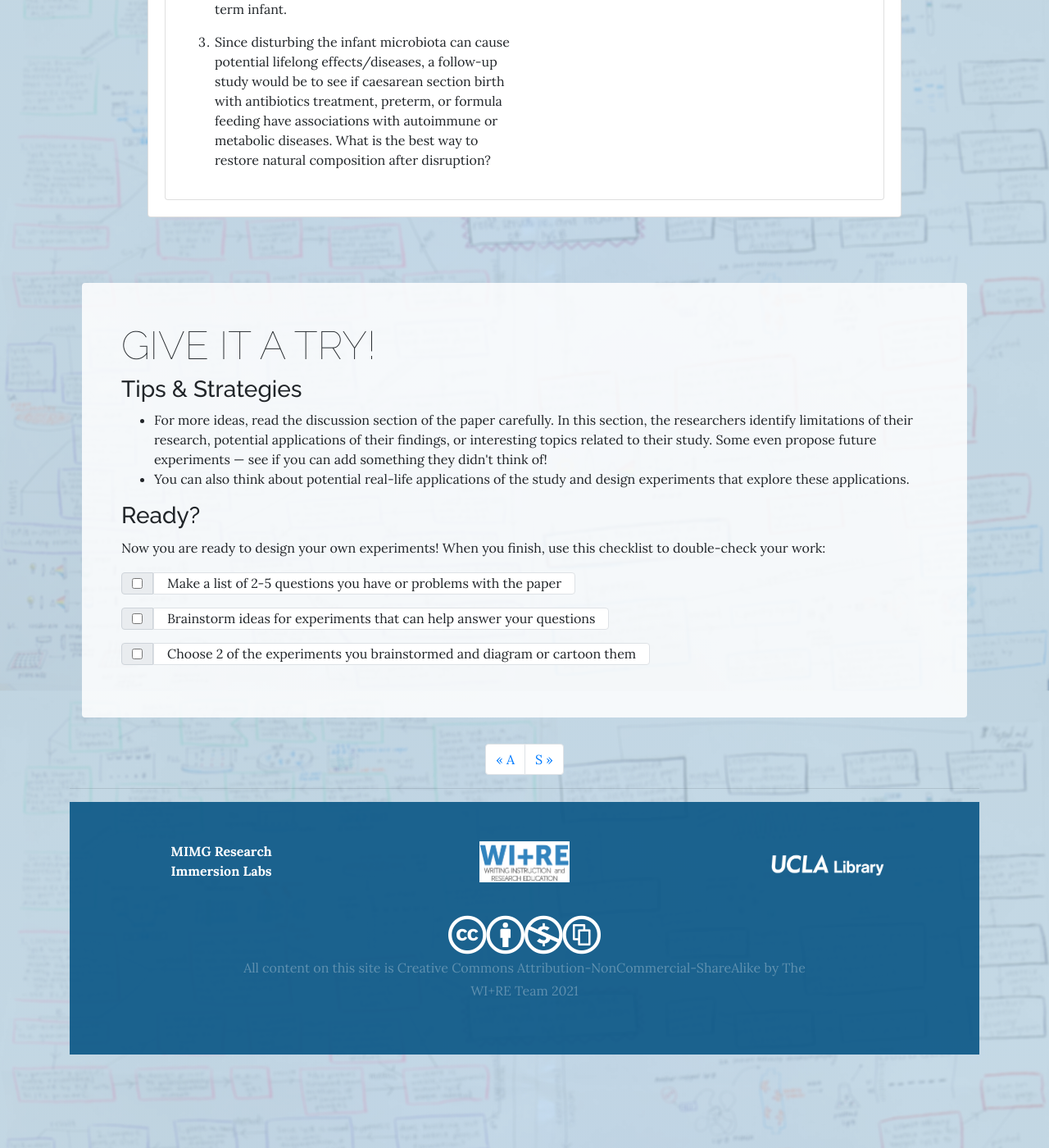
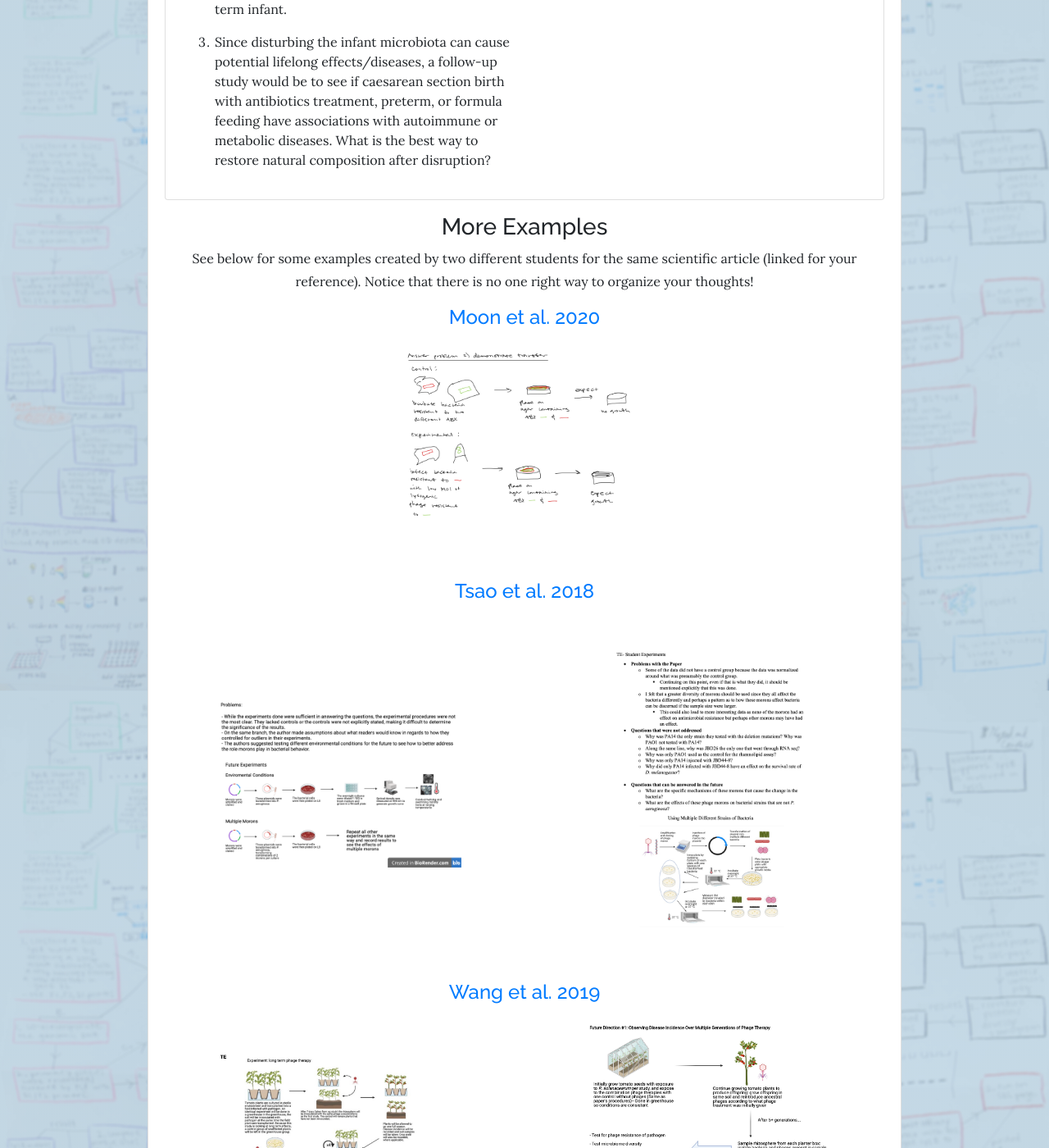
Before and after one commit to woof84/woof84.github.io-creates, a Jekyll site: the page built from te.html, in a window 1280 px wide and 1400 px high, scrolled down 3035 px. Shown: the whole window at 82% size. Built offline with Jekyll 4.4.1, drawn with Linux system fonts in a browser that asks for light colours; nearby versions of some CDN libraries; some of the changed text lies outside the part shown.

Commit message:
add new examples to  TE

```diff
--- a/te.html
+++ b/te.html
@@ -134,6 +134,57 @@
                                         </div>
                                     </div>
                                 </div>
+
+                                <!--More Examples-->
+                                <div class="tab-content mt-3 text-center">
+                                    <h3 class="text-center">More Examples</h3>
+                                    <p>See below for some examples created by two different students for the same scientific article (linked for your reference). Notice that there is no one right way to organize your thoughts!</p>
+                                    <!--Moon et al. 2020-->
+                                    <h4 class="text-center mb-4"><a href="https://pubmed.ncbi.nlm.nih.gov/32482165/" target="_blank">Moon et al. 2020</a></h4>
+                                    <div class="row align-items-center">
+                                        <div class="col-sm mb-5">
+                                            <a href="{{ '/img/examples/Moon2020-TE-1.pdf' | absolute_url }}"><img src="{{ '/img/examples/thumbnails/Moon2020-TE-1-tn.jpeg' | absolute_url }}" width="300px" alt="TE example"></a>
+                                        </div>
+                                    </div>
+                                    <!--Tsao et al. 2018-->
+                                    <h4 class="text-center mb-4"><a href="https://pubmed.ncbi.nlm.nih.gov/30150232/" target="_blank">Tsao et al. 2018</a></h4>
+                                    <div class="row align-items-center">
+                                        <div class="col-sm mb-5 align-middle">
+                                            <a href="{{ '/img/examples/Tsao2018-TE-1.png' | absolute_url }}"><img src="{{ '/img/examples/Tsao2018-TE-1.png' | absolute_url }}" width="300px" alt="TE example"></a>
+                                        </div>
+                                        <div class="col-sm mb-5 align-middle">
+                                            <a href="{{ '/img/examples/Tsao2018-TE-2.pdf' | absolute_url }}"><img src="{{ '/img/examples/thumbnails/Tsao2018-TE-2-tn.jpeg' | absolute_url }}" width="300px" alt="TE example"></a>
+                                        </div>
+                                    </div>
+                                    <!--Wang et al. 2019-->
+                                    <h4 class="text-center mb-4"><a href="https://pubmed.ncbi.nlm.nih.gov/31792408/" target="_blank">Wang et al. 2019</a></h4>
+                                    <div class="row align-items-center">
+                                        <div class="col-sm mb-5 align-middle">
+                                            <a href="{{ '/img/examples/Wang2019-TE-1.pdf' | absolute_url }}"><img src="{{ '/img/examples/thumbnails/Wang2019-TE-1-tn.jpeg' | absolute_url }}" width="300px" alt="TE example"></a>
+                                        </div>
+                                        <div class="col-sm mb-5 align-middle">
+                                            <a href="{{ '/img/examples/Wang2019-TE-2.pdf' | absolute_url }}"><img src="{{ '/img/examples/thumbnails/Wang2019-TE-2-tn.jpeg' | absolute_url }}" width="300px" alt="TE example"></a>
+                                        </div>
+                                    </div>
+                                    <!--Wright et al. 2019-->
+                                    <h4 class="text-center mb-4"><a href="https://pubmed.ncbi.nlm.nih.gov/31551330/" target="_blank">Wright et al. 2019</a></h4>
+                                    <div class="row align-items-center">
+                                        <div class="col-sm mb-5 align-middle">
+                                            <a href="{{ '/img/examples/Wright2019-TE-1.pdf' | absolute_url }}"><img src="{{ '/img/examples/thumbnails/Wright2019-TE-1-tn.jpeg' | absolute_url }}" width="300px" alt="TE example"></a>
+                                        </div>
+                                        <div class="col-sm mb-5 align-middle">
+                                            <a href="{{ '/img/examples/Wright2019-TE-2.pdf' | absolute_url }}"><img src="{{ '/img/examples/thumbnails/Wright2019-TE-2-tn.jpeg' | absolute_url }}" width="300px" alt="TE example"></a>
+                                        </div>
+                                    </div>
+                                    <!--Yuan et al. 2019-->
+                                    <h4 class="text-center mb-4"><a href="https://pubmed.ncbi.nlm.nih.gov/31551330/" target="_blank">Yuan et al. 2019</a></h4>
+                                    <div class="row align-items-center">
+                                        <div class="col-sm mb-5 align-middle">
+                                            <a href="{{ '/img/examples/Yuan2019-TE-1.pdf' | absolute_url }}"><img src="{{ '/img/examples/thumbnails/Yuan2019-TE-1-tn.jpeg' | absolute_url }}" width="300px" alt="TE example"></a>
+                                        </div>
+                                    </div>
+                                </div>
+
                             </div>
                         </div>
                     </div>
```
Also changed, not shown: img/examples/Tsao2018-TE-1.png (added), img/examples/thumbnails/Moon2020-TE-1-tn.jpeg (added), img/examples/thumbnails/Tsao2018-TE-1-tn.png (added), img/examples/thumbnails/Tsao2018-TE-2-tn.jpeg (added), img/examples/thumbnails/Wang2019-TE-1-tn.jpeg (added), img/examples/thumbnails/Wang2019-TE-2-tn.jpeg (added), img/examples/thumbnails/Wright2019-TE-1-tn.jpeg (added), img/examples/thumbnails/Wright2019-TE-2-tn.jpeg (added), img/examples/thumbnails/Yuan2019-TE-1-tn.jpeg (added), 9 other files.
